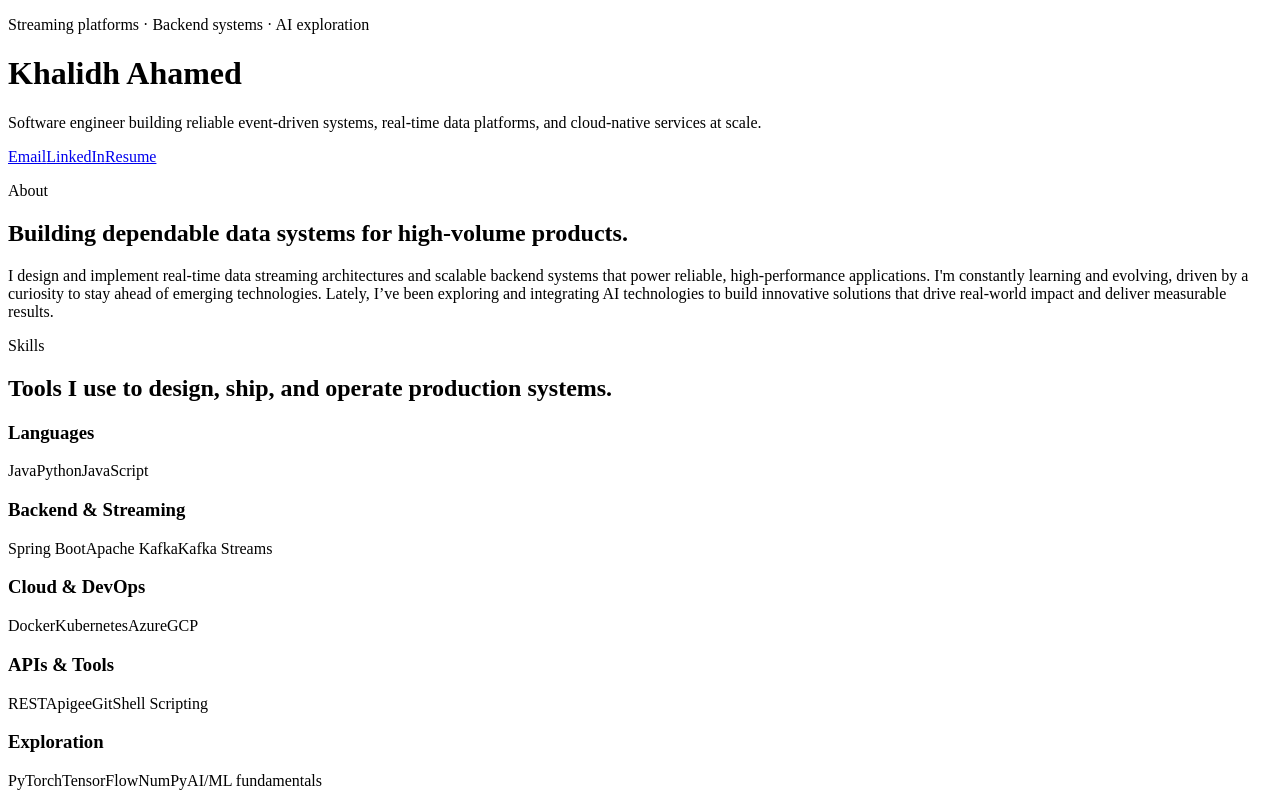
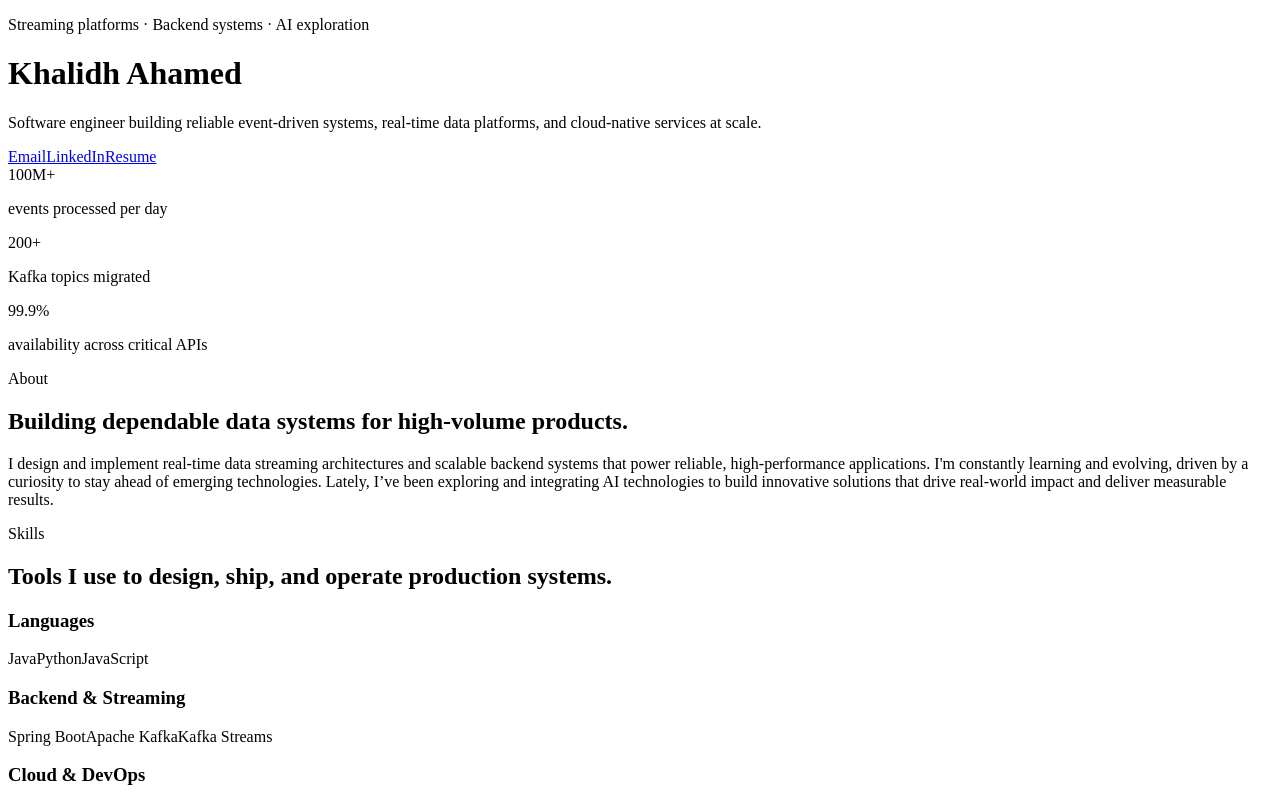
Before and after one commit to KhalidhAK/khalidhak.github.io, a React (Vite) app: page / in a window 1280 px wide. Shown: the top 800 px of the page. Built offline with nearby package versions, Linux system fonts and the light colour scheme; the HTML template or start-up script is replaced by a standard one.

Commit message:
feat: add custom hook useScrollReveal for scroll-based element visibility

```diff
--- a/src/App.jsx
+++ b/src/App.jsx
@@ -2,12 +2,15 @@ import About from "./components/About";
 import Skills from "./components/Skills";
 import WorkExperience from "./components/WorkExperience";
 import Publications from "./components/Publications";
+import useScrollReveal from "./hooks/useScrollReveal";
 
 export default function App() {
+  useScrollReveal();
+
   return (
     <>
       <header className="hero">
-        <div className="hero__content">
+        <div className="hero__content" data-reveal>
           <p className="eyebrow">Streaming platforms · Backend systems · AI exploration</p>
           <h1>Khalidh Ahamed</h1>
           <p className="hero__summary">
@@ -18,6 +21,27 @@ export default function App() {
             <a href="mailto:khalidh98@gmail.com">Email</a>
             <a href="https://www.linkedin.com/in/khalidh-ahamed" target="_blank" rel="noopener noreferrer">LinkedIn</a>
             <a href="/khalidh_ahamed_resume.pdf" target="_blank" rel="noopener noreferrer">Resume</a>
+          </div>
+        </div>
+        <div className="hero__visual" data-reveal data-reveal-delay="2">
+          <div className="signal-orbit" aria-hidden="true">
+            <span></span>
+            <span></span>
+            <span></span>
+          </div>
+          <div className="hero__panel" aria-label="Career snapshot">
+            <div className="metric-card">
+              <span>100M+</span>
+              <p>events processed per day</p>
+            </div>
+            <div className="metric-card">
+              <span>200+</span>
+              <p>Kafka topics migrated</p>
+            </div>
+            <div className="metric-card">
+              <span>99.9%</span>
+              <p>availability across critical APIs</p>
+            </div>
           </div>
         </div>
       </header>
--- a/src/components/About.jsx
+++ b/src/components/About.jsx
@@ -1,6 +1,6 @@
 export default function About() {
   return (
-    <section id="about" className="about-container">
+    <section id="about" className="about-container" data-reveal>
       <p className="section-kicker">About</p>
       <h2>Building dependable data systems for high-volume products.</h2>
       <p className="about-text">
--- a/src/components/Publications.jsx
+++ b/src/components/Publications.jsx
@@ -8,14 +8,14 @@ export default function Publications() {
   ];
 
   return (
-    <section className="publications-container">
+    <section className="publications-container" data-reveal>
       <div className="section-heading">
         <p className="section-kicker">Writing</p>
         <h2>Sharing practical patterns from streaming data work.</h2>
       </div>
       <div className="publications-list">
         {publications.map((pub, index) => (
-          <article key={index} className="publication-card">
+          <article key={index} className="publication-card" data-reveal>
             <span>{pub.source}</span>
             <a href={pub.url} target="_blank" rel="noopener noreferrer">
               {pub.title}
--- a/src/components/Skills.jsx
+++ b/src/components/Skills.jsx
@@ -23,14 +23,14 @@ export default function Skills() {
   ];
 
   return (
-    <section id="skills" className="skills-container">
+    <section id="skills" className="skills-container" data-reveal>
       <div className="section-heading">
         <p className="section-kicker">Skills</p>
         <h2>Tools I use to design, ship, and operate production systems.</h2>
       </div>
       <div className="skills-grid">
-        {skillGroups.map((group) => (
-          <article className="skill-card" key={group.title}>
+        {skillGroups.map((group, index) => (
+          <article className="skill-card" key={group.title} data-reveal data-reveal-delay={index % 4}>
             <h3>{group.title}</h3>
             <div>
               {group.items.map((item) => (
--- a/src/components/WorkExperience.jsx
+++ b/src/components/WorkExperience.jsx
@@ -71,7 +71,12 @@ export default function WorkExperience() {
       </div>
       <div className="experience-timeline">
         {experiences.map((experience, index) => (
-          <article className="experience-card" key={`${experience.role}-${experience.period}`}>
+          <article
+            className="experience-card"
+            key={`${experience.role}-${experience.period}`}
+            data-reveal
+            data-reveal-delay={index % 3}
+          >
             <div className="experience-card__marker" aria-hidden="true">{String(index + 1).padStart(2, "0")}</div>
             <div className="experience-card__header">
               <div>
--- /dev/null
+++ b/src/hooks/useScrollReveal.js
@@ -0,0 +1,31 @@
+import { useEffect } from "react";
+
+export default function useScrollReveal() {
+  useEffect(() => {
+    const revealElements = document.querySelectorAll("[data-reveal]");
+
+    if (!("IntersectionObserver" in window)) {
+      revealElements.forEach((element) => element.classList.add("is-visible"));
+      return;
+    }
+
+    const observer = new IntersectionObserver(
+      (entries) => {
+        entries.forEach((entry) => {
+          if (entry.isIntersecting) {
+            entry.target.classList.add("is-visible");
+            observer.unobserve(entry.target);
+          }
+        });
+      },
+      {
+        rootMargin: "0px 0px -12% 0px",
+        threshold: 0.16
+      }
+    );
+
+    revealElements.forEach((element) => observer.observe(element));
+
+    return () => observer.disconnect();
+  }, []);
+}
--- a/src/styles/style.css
+++ b/src/styles/style.css
@@ -51,6 +51,30 @@ a {
   color: inherit;
 }
 
+[data-reveal] {
+  opacity: 0;
+  transform: translateY(26px) scale(0.985);
+  transition: opacity 0.7s ease, transform 0.7s cubic-bezier(0.2, 0.8, 0.2, 1);
+  transition-delay: calc(var(--reveal-delay, 0) * 90ms);
+}
+
+[data-reveal-delay="1"] {
+  --reveal-delay: 1;
+}
+
+[data-reveal-delay="2"] {
+  --reveal-delay: 2;
+}
+
+[data-reveal-delay="3"] {
+  --reveal-delay: 3;
+}
+
+[data-reveal].is-visible {
+  opacity: 1;
+  transform: translateY(0) scale(1);
+}
+
 .hero {
   display: grid;
   grid-template-columns: minmax(0, 1fr) minmax(280px, 420px);
@@ -59,11 +83,18 @@ a {
   width: min(1160px, calc(100% - 2rem));
   min-height: 92vh;
   margin: 0 auto;
+  overflow: clip;
   padding: clamp(3rem, 8vw, 6rem) 0 4rem;
 }
 
 .hero__content {
   max-width: 780px;
+}
+
+.hero__visual {
+  position: relative;
+  overflow: clip;
+  border-radius: 8px;
 }
 
 .eyebrow,
@@ -121,7 +152,56 @@ a {
   box-shadow: 0 16px 40px rgba(0, 112, 192, 0.16);
 }
 
+.signal-orbit {
+  position: absolute;
+  inset: -3rem 0 auto auto;
+  width: min(68vw, 100%);
+  aspect-ratio: 1;
+  pointer-events: none;
+}
+
+.signal-orbit::before,
+.signal-orbit::after,
+.signal-orbit span {
+  position: absolute;
+  inset: 0;
+  border: 1px solid rgba(0, 112, 192, 0.16);
+  border-radius: 50%;
+  content: "";
+}
+
+.signal-orbit::before {
+  animation: orbit-pulse 6s ease-in-out infinite;
+}
+
+.signal-orbit::after {
+  inset: 18%;
+  border-color: rgba(255, 193, 0, 0.28);
+  animation: orbit-pulse 6s ease-in-out 1.6s infinite;
+}
+
+.signal-orbit span {
+  inset: 35%;
+  border-color: rgba(0, 112, 192, 0.22);
+  animation: orbit-spin 14s linear infinite;
+}
+
+.signal-orbit span:nth-child(2) {
+  inset: 8%;
+  border-style: dashed;
+  animation-duration: 22s;
+  animation-direction: reverse;
+}
+
+.signal-orbit span:nth-child(3) {
+  inset: 48%;
+  background: radial-gradient(circle, rgba(255, 193, 0, 0.34), transparent 62%);
+  border: 0;
+  animation: glow-breathe 4.8s ease-in-out infinite;
+}
+
 .hero__panel {
+  position: relative;
   display: grid;
   gap: 1px;
   overflow: hidden;
@@ -132,9 +212,27 @@ a {
 }
 
 .hero__panel div {
+  position: relative;
   padding: clamp(1.15rem, 3vw, 1.65rem);
   background: rgba(255, 255, 255, 0.88);
   backdrop-filter: blur(18px);
+}
+
+.metric-card::after {
+  position: absolute;
+  inset: 0;
+  content: "";
+  background: linear-gradient(110deg, transparent 0%, rgba(255, 193, 0, 0.16) 42%, transparent 58%);
+  transform: translateX(-120%);
+  animation: metric-sheen 5.5s ease-in-out infinite;
+}
+
+.metric-card:nth-child(2)::after {
+  animation-delay: 0.9s;
+}
+
+.metric-card:nth-child(3)::after {
+  animation-delay: 1.8s;
 }
 
 .hero__panel span {
@@ -217,6 +315,14 @@ section {
 .skill-card {
   min-height: 178px;
   padding: 1.1rem;
+  transition: transform 0.22s ease, box-shadow 0.22s ease, border-color 0.22s ease;
+}
+
+.skill-card:hover,
+.publication-card:hover {
+  transform: translateY(-4px);
+  border-color: rgba(0, 112, 192, 0.2);
+  box-shadow: 0 24px 60px rgba(0, 77, 138, 0.13);
 }
 
 .skill-card h3 {
@@ -270,6 +376,13 @@ section {
   padding: clamp(1.15rem, 3vw, 1.65rem);
   background: rgba(255, 255, 255, 0.9);
   box-shadow: var(--shadow);
+  transition: transform 0.28s ease, box-shadow 0.28s ease, border-color 0.28s ease;
+}
+
+.experience-card:hover {
+  transform: translateY(-5px);
+  border-color: rgba(0, 112, 192, 0.24);
+  box-shadow: 0 30px 82px rgba(0, 77, 138, 0.18);
 }
 
 .experience-card::before {
@@ -295,6 +408,8 @@ section {
   color: #fff;
   font-size: 0.82rem;
   font-weight: 900;
+  box-shadow: 0 0 0 0 rgba(0, 112, 192, 0.28);
+  animation: marker-pulse 3.8s ease-in-out infinite;
 }
 
 .experience-card__header {
@@ -377,6 +492,7 @@ section {
   display: grid;
   gap: 0.45rem;
   padding: 1.25rem;
+  transition: transform 0.22s ease, box-shadow 0.22s ease, border-color 0.22s ease;
 }
 
 .publication-card span {
@@ -407,6 +523,77 @@ footer {
 
 footer p {
   margin: 0;
+}
+
+@keyframes orbit-pulse {
+  0%,
+  100% {
+    opacity: 0.38;
+    transform: scale(0.96);
+  }
+
+  50% {
+    opacity: 0.9;
+    transform: scale(1.04);
+  }
+}
+
+@keyframes orbit-spin {
+  to {
+    transform: rotate(360deg);
+  }
+}
+
+@keyframes glow-breathe {
+  0%,
+  100% {
+    opacity: 0.45;
+    transform: scale(0.9);
+  }
+
+  50% {
+    opacity: 0.88;
+    transform: scale(1.18);
+  }
+}
+
+@keyframes metric-sheen {
+  0%,
+  42% {
+    transform: translateX(-120%);
+  }
+
+  62%,
+  100% {
+    transform: translateX(120%);
+  }
+}
+
+@keyframes marker-pulse {
+  0%,
+  100% {
+    box-shadow: 0 0 0 0 rgba(0, 112, 192, 0.24);
+  }
+
+  50% {
+    box-shadow: 0 0 0 10px rgba(0, 112, 192, 0);
+  }
+}
+
+@media (prefers-reduced-motion: reduce) {
+  *,
+  *::before,
+  *::after {
+    animation-duration: 0.001ms !important;
+    animation-iteration-count: 1 !important;
+    scroll-behavior: auto !important;
+    transition-duration: 0.001ms !important;
+  }
+
+  [data-reveal] {
+    opacity: 1;
+    transform: none;
+  }
 }
 
 @media (max-width: 980px) {
@@ -452,6 +639,10 @@ footer p {
     grid-template-columns: 1fr;
   }
 
+  .signal-orbit {
+    display: none;
+  }
+
   .experience-timeline::before {
     display: none;
   }
```
Also changed, not shown: 4 other files (tests, documents, lock files or other folders).
